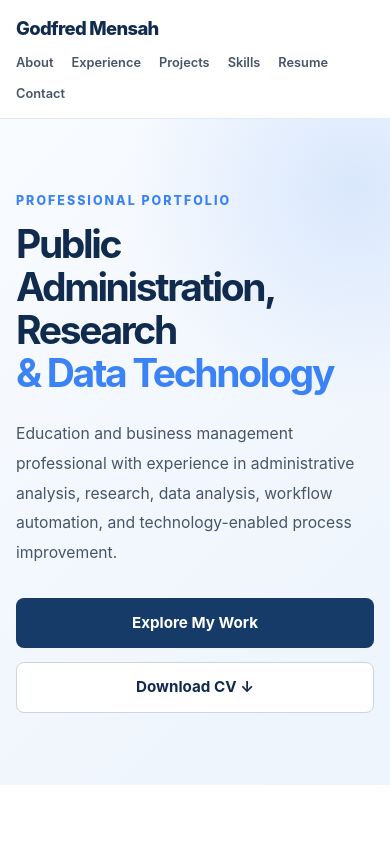
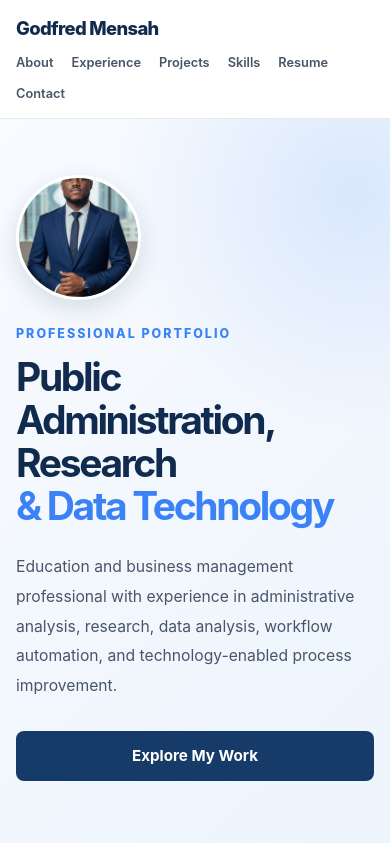
Before and after one commit to G-TechFred/Godfred-Portfolio, a React (Vite) app: page / in a window 390 px wide. Shown: the top 843 px of the page. Built offline with nearby package versions, Linux system fonts and the light colour scheme.

Commit message:
Add profile photo to homepage

```diff
--- a/src/App.tsx
+++ b/src/App.tsx
@@ -13,6 +13,7 @@ type Project = {
 };
 
 const CV_PATH = '/Godfred-Mensah-CV.pdf';
+const PROFILE_IMAGE = '/Profile.jpg';
 
 const projects: Project[] = [
   {
@@ -171,6 +172,24 @@ export default function App() {
       {/* Hero Section */}
       <header id="home" className="hero">
         <div className="container hero-content">
+          {/* Personal Profile Photo */}
+          <div className="profile-photo-container">
+            <img
+              src={PROFILE_IMAGE}
+              alt="Godfred Mensah — Professional Profile"
+              className="profile-photo"
+              width={160}
+              height={160}
+              fetchPriority="high"
+              onError={(event) => {
+                console.error(
+                  'Profile photo could not be loaded. Check that public/Profile.jpg exists and the filename matches exactly.',
+                  event.currentTarget.src
+                );
+              }}
+            />
+          </div>
+
           <div className="eyebrow">Professional Portfolio</div>
 
           <h1>
@@ -188,14 +207,6 @@ export default function App() {
           <div className="hero-buttons">
             <a href="#projects" className="button primary">
               Explore My Work
-            </a>
-
-            <a
-              href={CV_PATH}
-              download="Godfred-Mensah-CV.pdf"
-              className="button secondary"
-            >
-              Download CV ↓
             </a>
           </div>
         </div>
@@ -474,15 +485,7 @@ export default function App() {
               rel="noopener noreferrer"
               className="button secondary"
             >
-              View CV ↗
-            </a>
-
-            <a
-              href={CV_PATH}
-              download="Godfred-Mensah-CV.pdf"
-              className="button primary"
-            >
-              Download CV ↓
+              View CV ↗️
             </a>
           </div>
         </div>
@@ -527,14 +530,6 @@ export default function App() {
             >
               LinkedIn Profile ↗️
             </a>
-
-            <a
-              href={CV_PATH}
-              download="Godfred-Mensah-CV.pdf"
-              className="contact-button cv-button"
-            >
-              Download My CV ↓
-            </a>
           </div>
         </div>
       </section>
@@ -543,7 +538,7 @@ export default function App() {
       <footer className="footer">
         <div className="container">
           <p>
-            © {new Date().getFullYear()} Godfred Mensah. All rights
+            ©️ {new Date().getFullYear()} Godfred Mensah. All rights
             reserved.
           </p>
         </div>
--- a/src/index.css
+++ b/src/index.css
@@ -192,7 +192,7 @@ p {
 .hero {
   position: relative;
   overflow: hidden;
-  padding: 112px 0 120px;
+  padding: 96px 0 120px;
   background:
     radial-gradient(
       circle at 90% 10%,
@@ -204,6 +204,29 @@ p {
 
 .hero-content {
   max-width: 1160px;
+}
+
+/* Personal profile photo */
+
+.profile-photo-container {
+  display: flex;
+  justify-content: flex-start;
+  align-items: center;
+  margin: 0 0 28px;
+}
+
+.profile-photo {
+  display: block;
+  width: 160px;
+  height: 160px;
+  max-width: 100%;
+  flex-shrink: 0;
+  object-fit: cover;
+  object-position: center;
+  border-radius: 50%;
+  border: 4px solid #ffffff;
+  background: #e8eef6;
+  box-shadow: 0 8px 24px rgba(15, 35, 65, 0.14);
 }
 
 .hero h1 {
@@ -697,32 +720,10 @@ p {
 
 
 /* =========================================
-   DOWNLOAD MY CV BUTTON
-========================================= */
-
-.cv-button {
-  background-color: var(--primary-dark);
-  border-color: var(--primary-dark);
-  color: #ffffff;
-}
-
-.cv-button:hover {
-  background-color: #1e426b;
-  border-color: #1e426b;
-  color: #ffffff;
-}
-
-
-/* =========================================
    CONTACT BUTTON ACCESSIBILITY
 ========================================= */
 
 .contact-button:focus-visible {
-  outline: 3px solid #60a5fa;
-  outline-offset: 4px;
-}
-
-.cv-button:focus-visible {
   outline: 3px solid #60a5fa;
   outline-offset: 4px;
 }
@@ -814,7 +815,12 @@ a:focus-visible {
   }
 
   .hero {
-    padding: 90px 0;
+    padding: 80px 0 90px;
+  }
+
+  .profile-photo {
+    width: 145px;
+    height: 145px;
   }
 }
 
@@ -852,7 +858,17 @@ a:focus-visible {
   }
 
   .hero {
-    padding: 72px 0;
+    padding: 56px 0 68px;
+  }
+
+  .profile-photo-container {
+    margin-bottom: 24px;
+  }
+
+  .profile-photo {
+    width: 125px;
+    height: 125px;
+    border-width: 3px;
   }
 
   .hero h1 {
@@ -909,7 +925,7 @@ a:focus-visible {
     align-items: flex-start;
   }
 
-  /* Stack all four contact buttons on mobile */
+  /* Stack contact buttons on mobile */
 
   .contact-links {
     align-items: stretch;
@@ -954,4 +970,9 @@ a:focus-visible {
     padding: 11px 16px;
     font-size: 0.85rem;
   }
+
+  .profile-photo {
+    width: 110px;
+    height: 110px;
+  }
 }
```
